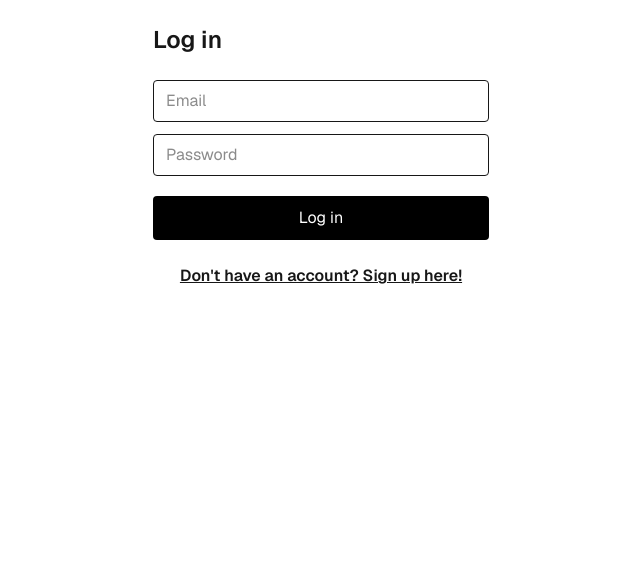
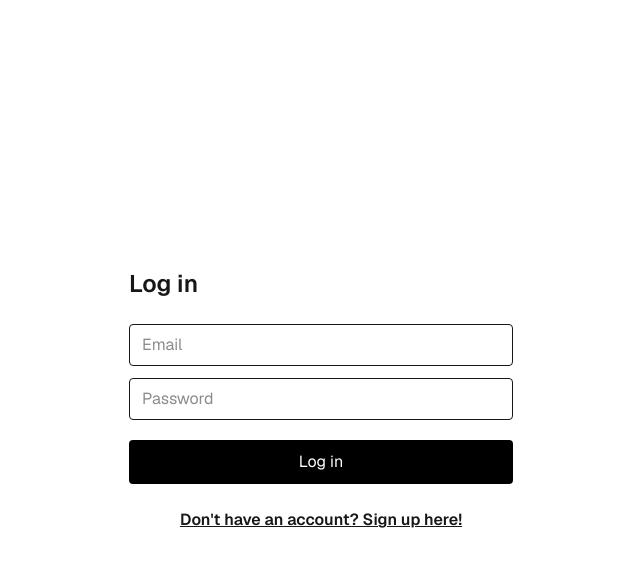
Before and after one commit to angelajuc/pov, a Next.js app: page /login in a window 1280 px wide. Shown: the top 566 px of the page, without its empty margins (319-959 px from the left). Built offline with nearby package versions, Linux system fonts and the light colour scheme.

Commit message:
centering login

```diff
--- a/src/app/login/page.tsx
+++ b/src/app/login/page.tsx
@@ -36,7 +36,9 @@ export default function LoginPage() {
   }
 
   return (
-    <main className="p-6 max-w-sm mx-auto font-sans">
+    //<main className="p-6 max-w-sm mx-auto font-sans">
+    <main className="min-h-screen flex items-center justify-center p-6 font-sans">
+      <div className="w-full max-w-sm">
         <h1 className="text-2xl font-semibold">Log in</h1>
 
         <form onSubmit={onSubmit} className="mt-6 flex flex-col gap-3">
@@ -68,9 +70,12 @@ export default function LoginPage() {
           {msg && <p className="text-sm mt-2">{msg}</p>}
         </form>
 
-      <a href="/signup" className="mt-6 block text-center font-semibold underline">
+        <div className="mt-6 text-center">
+          <a href="/signup" className="font-semibold underline">
             Don't have an account? Sign up here!
           </a>
+        </div>
+      </div>
     </main>
   );
 }
```
Lines whose indentation alone changed are shown as unchanged.
